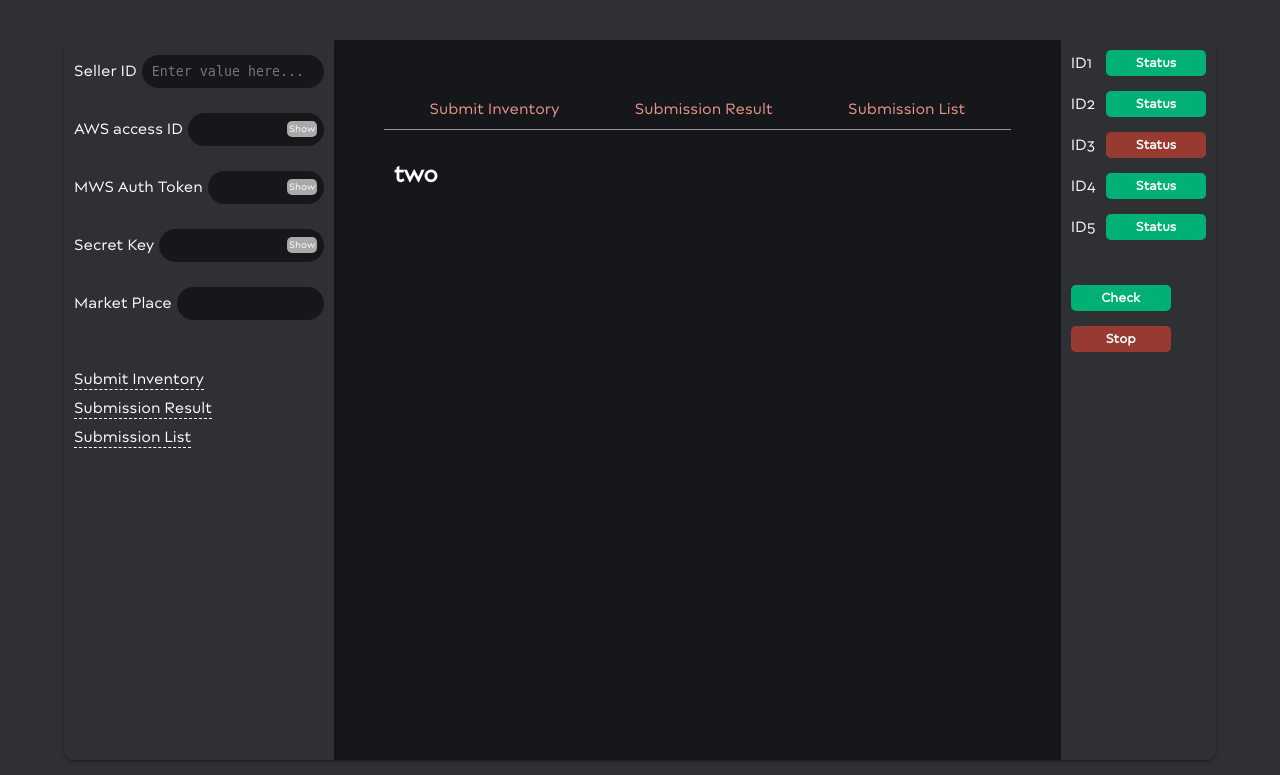
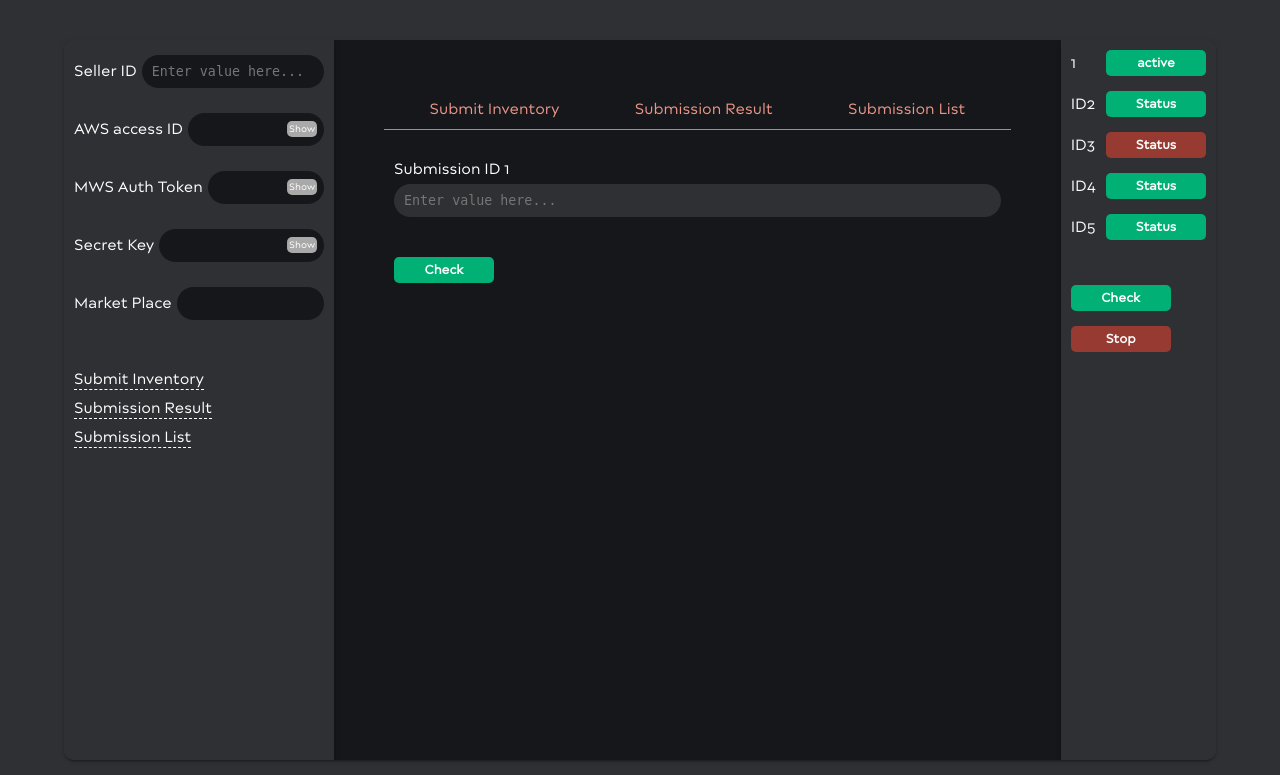
Before and after one commit to adebayoea/MWS_RPA-bot, a Flask app: template templates/index.html in a window 1280 px wide, after a click on "Submission Result". Shown: the top 775 px of the page. Run offline with Flask 2, Linux system fonts and the light colour scheme; the template is opened without the code that fills it: most values are stand-ins (such as "Sample title", 1, 10 or a date in 2020).

Commit message:
working well

```diff
--- a/MWS_OGK_DE_request_SubmitFeed.py
+++ b/MWS_OGK_DE_request_SubmitFeed.py
@@ -130,7 +130,8 @@ MWSHost = MWSEndpoints["DE"].lower()
 HTTPRequestURI = "/Feeds/2009-01-01"
 url = Protoc + MWSHost + HTTPRequestURI
 
-def get_params(flat_file_names, Secre_Key, AWSAccessKeyId, MWSAuthToken, SellerId, wait_time):
+def get_params(flat_file_names, Secre_Key, AWSAccessKeyId, MWSAuthToken, SellerId, MarketplaceIdList
+, wait_time):
     for f_fname in flat_file_names:
         params = {}
         params["AWSAccessKeyId"] = AWSAccessKeyId #***6     Access key here. type str()
@@ -142,7 +143,7 @@ def get_params(flat_file_names, Secre_Key, AWSAccessKeyId, MWSAuthToken, SellerI
         params["Version"] = "2009-01-01"
         params["Action"] = "SubmitFeed"
         params["FeedType"] = "_POST_FLAT_FILE_LISTINGS_DATA_"
-        params["MarketplaceIdList.Id.1"] = "A1PA6795UKMFR9"
+        params["MarketplaceIdList.Id.1"] = MarketplaceIdList
         params["PurgeAndReplace"] = "false"
         params["ContentMD5Value"] = flat_file_names[f_fname]    #   Create Base64 MD5-hash of FeedContent
     #    print(params["ContentMD5Value"] +"\n")
@@ -193,4 +194,5 @@ def get_params(flat_file_names, Secre_Key, AWSAccessKeyId, MWSAuthToken, SellerI
             print("\n\n...The next upload will start in {} minutes.".format(wait_time))
             print("\ngoin to sleep...", datetime.now().strftime("%Y-%m-%dT%H:%M:%S"))
         print("#\n#\n#\nThe next upload is now being sent...")
+        return FeedSubmissionId, FeedProcessingStatus
 print("All data have been processed!")
--- a/app.py
+++ b/app.py
@@ -1,4 +1,5 @@
 from MWS_OGK_DE_request_SubmitFeed import create_upload_file, get_params
+from GetFeedSubmissionResult import get_prams_status
 from flask import Flask,render_template,request,flash, redirect, url_for
 from werkzeug.utils import secure_filename
 import os
@@ -36,10 +37,11 @@ def upload():
     if request.method == 'POST':
 
 # entering the function get prams
-        # Secre_Key = request.form['secret_key']
-        # AWSAccessKeyId = request.form['aws_access_ID']
-        # MWSAuthToken= request.form['mws_auth_token']
-        # SellerId= request.form['seller_id']
+        Secre_Key = request.form['secret_key']
+        AWSAccessKeyId = request.form['aws_access_ID']
+        MWSAuthToken= request.form['mws_auth_token']
+        SellerId= request.form['seller_id']
+        MarketplaceIdList = request.form['market_place']
 
 
 # entering the create_upload_file
@@ -52,10 +54,24 @@ def upload():
             fname = upload_image(fname)
 
 
-        flat_file_names = create_upload_file(fname, int(field_row), int(chunk_size), int(chunk_start_postion))
-        # output = get_params(flat_file_names, Secre_Key, AWSAccessKeyId, MWSAuthToken, SellerId, wait_time)
+            flat_file_names = create_upload_file(fname, int(field_row), int(chunk_size), int(chunk_start_postion))
+            id, status = get_params(flat_file_names, Secre_Key, AWSAccessKeyId, MWSAuthToken, SellerId, MarketplaceIdList, wait_time)
+            return render_template('index.html', id = id, status = status)
 
-        return redirect(url_for('index'))
+        elif request.form['action'] == 'Check':
+            FeedSubmissionId = request.form['sub_id1']
+
+            get_prams_status(AWSAccessKeyId,Secre_Key, MWSAuthToken, SellerId, FeedSubmissionId, MarketplaceIdList)
+
+            return redirect(url_for('index'))
+
+        elif request.form['action'] == 'Check1':
+            FeedSubmissionId = request.form['sub_id1']
+
+            get_prams_status(AWSAccessKeyId,Secre_Key, MWSAuthToken, SellerId, FeedSubmissionId, MarketplaceIdList)
+
+
+            return redirect(url_for('index'))
 
 
 if __name__ == '__main__':
--- a/templates/index.html
+++ b/templates/index.html
@@ -117,17 +117,49 @@
 
           </section>
           <section class="tab-content" id="tab-two">
-            <h1>two</h1>
+            <form method="POST" action="/">
+            <div class="">
+              <label for="sub_id1">Submission ID 1</label>
+              <input type="number" id="sub_id1" name="sub_id1" placeholder="Enter value here...">
+
+             </div>
+
+            <!-- <div class="">
+              <label for="sub_id2">Submission ID 2</label>
+              <input type="number" id="sub_id2" name="sub_id2" placeholder="Enter value here...">
+
+             </div> -->
+             <div class="below">
+              <button type="button" class="green btn btns mr-30" name="action" value="Check">Check</button>
+
+            </div>
+            </form>
           </section>
+
           <section class="tab-content" id="tab-three">
-            <h1>Hello 3</h1>
+            <form method="POST" action="/">
+            <div class="">
+              <label for="sub_id">Submission ID</label>
+              <input type="number" id="sub_id" name="sub_id" placeholder="Enter value here...">
+
+             </div>
+            <div class="">
+              <label for="sub_status">Submission Status</label>
+              <input type="number" id="sub_status" name="sub_status" placeholder="Enter value here...">
+
+             </div>
+             <div class="below">
+              <button type="button" class="green btn btns mr-30" name="action" value="check1">Check</button>
+
+            </div>
+          </form>
           </section>
         </div>
       </div>
       <div class="rhs side">
         <div class="sidebar">
           <div class="flexy">
-            <p class="text">ID1</p> <button class="green btn">Status</button>
+            <p class="text">{{id}}</p> <button class="green btn">{{status}}</button>
           </div>
           <div class="flexy">
             <p class="text">ID2</p> <button class="green btn">Status</button>
```
Also changed, not shown: GetFeedSubmissionResult.py (+46 -43 lines).
